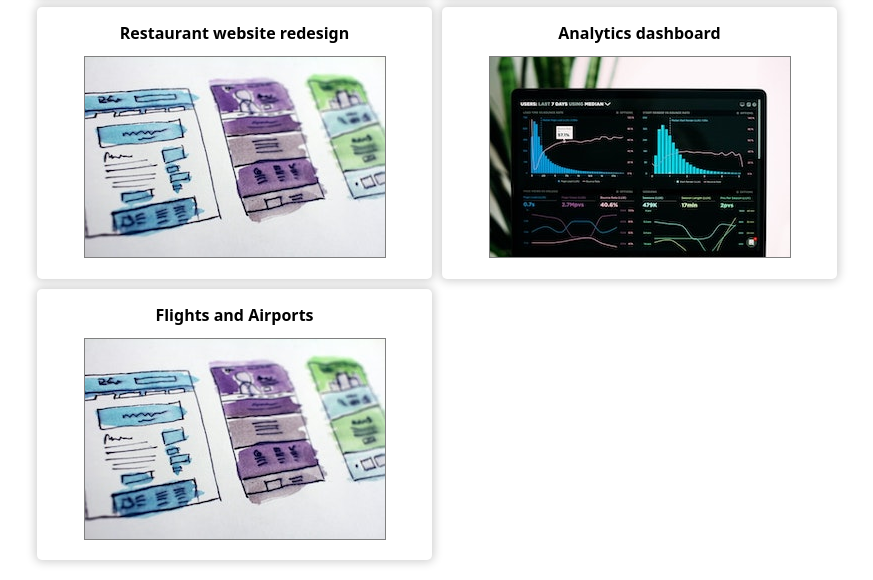
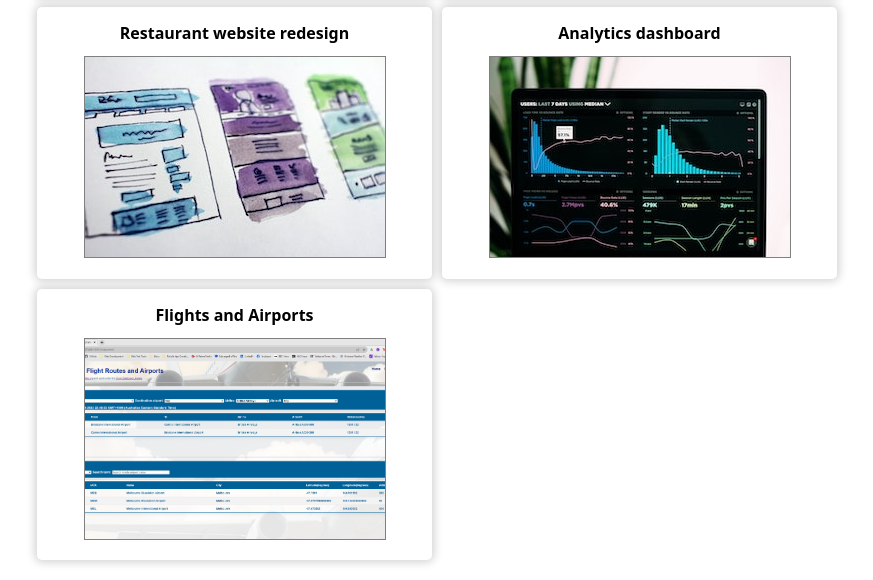
Before and after one commit to darren-2016/portfolio, a plain HTML site: page index.html in a window 1280 px wide. Shown: the part 470-1050 px from the top of the page, without its empty margins (203-1076 px from the left). Drawn offline with nearby package versions, Linux system fonts and the light colour scheme.

Commit message:
Added new project image

```diff
--- a/index.html
+++ b/index.html
@@ -65,7 +65,7 @@
         <h4>Flights and Airports</h4>
         <a href="#">
           <img
-            src="./wireframes.jpg"
+            src="./BritAirways and Melbourne.png"
             alt="A mobile phone showing the stock price of FB"
           />
         </a>
```
